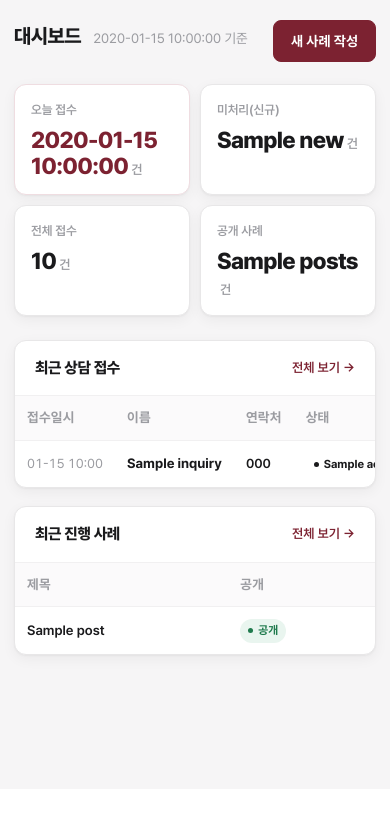
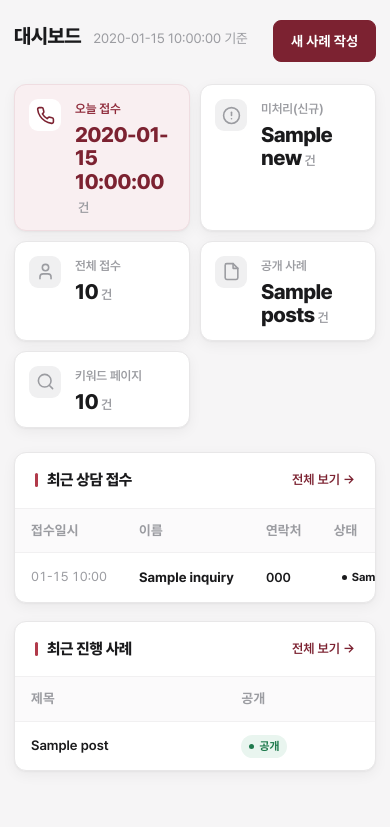
Before and after one commit to Jeongdonghwan/rwas_prj, a Flask app: template app/templates/admin/dashboard.html in a window 390 px wide. Shown: the part 55-882 px from the top of the page. Before the commit the page ends 719 px from the top, so only its background shows below. Run offline with Flask 3, Linux system fonts and the light colour scheme; tables that the repository leaves empty hold one stand-in row (values such as "Sample post"); the template is opened without the code that fills it: values that come from a table or form of the project are taken from there, most other values are stand-ins (such as "Sample title", 1, 10 or a date in 2020).

Commit message:
어드민 화면 정리: 아이콘 칩 통계 + 키워드 현황
공개 사이트에 적용한 디자인 언어(아이콘 칩, 왼쪽 액센트 바)를
어드민에도 맞춰 정보 밀도와 위계를 올렸다.

- 통계 카드에 아이콘 칩과 부제를 넣고, 오늘 접수 카드는 배경까지 틴트.
  "미처리 3건"만 보이던 것을 "연락이 필요합니다"까지 보여준다.
- 키워드 페이지 통계를 대시보드에 추가(11,952건). 이제 사이트에서
  가장 큰 자산인데 대시보드에 없었다.
- 카드 제목 앞에 액센트 바, 숫자에 천 단위 구분, 키워드 세트에
  공개 비율 바.
- 모바일에서 통계 카드가 2열로 정리되도록 조정.

```diff
--- a/app/routes/admin.py
+++ b/app/routes/admin.py
@@ -18,7 +18,7 @@ from flask import (
 from PIL import Image, ImageOps
 
 from app import db
-from app.models import Inquiry, Post
+from app.models import Inquiry, Keyword, Post
 
 bp = Blueprint("admin", __name__, url_prefix="/admin")
 
@@ -63,6 +63,8 @@ def dashboard():
         "today": Inquiry.query.filter(Inquiry.created_at >= today_start).count(),
         "new": Inquiry.query.filter_by(status="new").count(),
         "posts": Post.query.filter_by(is_public=True).count(),
+        "keywords": Keyword.query.filter_by(is_public=True).count(),
+        "keywords_hidden": Keyword.query.filter_by(is_public=False).count(),
     }
     recent = Inquiry.query.order_by(Inquiry.created_at.desc()).limit(8).all()
     posts = Post.query.order_by(Post.published_at.desc()).limit(5).all()
--- a/app/static/css/admin.css
+++ b/app/static/css/admin.css
@@ -222,3 +222,48 @@ tr.editing .ract{opacity:1}
   .phead h1{font-size:20px}
   .tbl th,.tbl td{padding:11px 12px;font-size:13.5px}
 }
+
+
+/* ── 화면 정리 (2026-09-29) ─────────────────────────────────────
+   공개 사이트와 같은 문법을 쓴다: 알약 키커, 왼쪽 액센트 바, 아이콘 칩.
+   정보 밀도를 올리고 시각적 위계를 준다. */
+
+/* 통계 카드 — 아이콘 칩 + 부제, 강조 카드는 배경까지 틴트 */
+.stats{grid-template-columns:repeat(5,1fr)}
+.stat{display:flex;gap:14px;align-items:flex-start;padding:18px 18px 16px}
+.stat .ico{flex:0 0 auto;display:grid;place-items:center;width:38px;height:38px;
+  border-radius:11px;background:var(--gray-soft);color:var(--ink-3)}
+.stat .ico svg{width:19px;height:19px}
+.stat .bd2{min-width:0}
+.stat .lb{margin-bottom:4px}
+.stat .nm{font-size:25px}
+.stat .sub{display:block;font-size:11.5px;color:var(--ink-4);margin-top:3px;
+  white-space:nowrap;overflow:hidden;text-overflow:ellipsis}
+.stat.hl{background:var(--wine-soft);border-color:#efdde1}
+.stat.hl .ico{background:#fff;color:var(--wine)}
+.stat.hl .lb{color:var(--wine-2)}
+
+/* 카드 제목 앞 액센트 바 — 공개 사이트 키커와 같은 문법 */
+.card .ct h2{display:flex;align-items:center;gap:9px}
+.card .ct h2::before{content:"";width:3px;height:14px;border-radius:2px;background:var(--wine-3)}
+
+/* 테이블 밀도 */
+.tbl th{padding:11px 16px}
+.tbl td{padding:12px 16px}
+.tbl .num{font-variant-numeric:tabular-nums}
+
+/* 키워드 세트 행 — 수치를 읽기 쉽게 */
+.kwnum{font-variant-numeric:tabular-nums;font-weight:700;font-size:15px}
+.kwbar{display:block;height:3px;border-radius:2px;background:var(--gray-soft);
+  margin-top:6px;overflow:hidden;max-width:120px}
+.kwbar i{display:block;height:100%;background:var(--ok);border-radius:2px}
+.kwbar.off i{background:var(--ink-4)}
+
+@media (max-width:1200px){ .stats{grid-template-columns:repeat(3,1fr)} }
+@media (max-width:900px){ .stats{grid-template-columns:repeat(2,1fr)} }
+@media (max-width:600px){
+  .stat{padding:14px}
+  .stat .ico{width:32px;height:32px;border-radius:9px}
+  .stat .nm{font-size:21px}
+  .stat .sub{display:none}
+}
--- a/app/templates/admin/dashboard.html
+++ b/app/templates/admin/dashboard.html
@@ -10,11 +10,35 @@
   </div>
 </div>
 
+{% macro aico(d) -%}
+<svg viewBox="0 0 24 24" fill="none" stroke="currentColor" stroke-width="2" stroke-linecap="round" stroke-linejoin="round" aria-hidden="true">{{ d|safe }}</svg>
+{%- endmacro %}
 <div class="stats">
-  <div class="stat hl"><p class="lb">오늘 접수</p><p class="nm">{{ s.today }}<small>건</small></p></div>
-  <div class="stat"><p class="lb">미처리(신규)</p><p class="nm">{{ s.new }}<small>건</small></p></div>
-  <div class="stat"><p class="lb">전체 접수</p><p class="nm">{{ s.total }}<small>건</small></p></div>
-  <div class="stat"><p class="lb">공개 사례</p><p class="nm">{{ s.posts }}<small>건</small></p></div>
+  <div class="stat hl">
+    <span class="ico">{{ aico('<path d="M22 16.92v3a2 2 0 0 1-2.18 2 19.8 19.8 0 0 1-8.63-3.07 19.5 19.5 0 0 1-6-6A19.8 19.8 0 0 1 2.12 4.18 2 2 0 0 1 4.11 2h3a2 2 0 0 1 2 1.72c.13.96.36 1.9.7 2.81a2 2 0 0 1-.45 2.11L8.09 9.91a16 16 0 0 0 6 6l1.27-1.27a2 2 0 0 1 2.11-.45c.91.34 1.85.57 2.81.7A2 2 0 0 1 22 16.92z"/>') }}</span>
+    <div class="bd2"><p class="lb">오늘 접수</p><p class="nm">{{ s.today }}<small>건</small></p>
+      <span class="sub">{{ today }}</span></div>
+  </div>
+  <div class="stat">
+    <span class="ico">{{ aico('<circle cx="12" cy="12" r="10"/><path d="M12 8v4"/><path d="M12 16h.01"/>') }}</span>
+    <div class="bd2"><p class="lb">미처리(신규)</p><p class="nm">{{ s.new }}<small>건</small></p>
+      <span class="sub">{% if s.new %}연락이 필요합니다{% else %}모두 처리됨{% endif %}</span></div>
+  </div>
+  <div class="stat">
+    <span class="ico">{{ aico('<path d="M19 21v-2a4 4 0 0 0-4-4H9a4 4 0 0 0-4 4v2"/><circle cx="12" cy="7" r="4"/>') }}</span>
+    <div class="bd2"><p class="lb">전체 접수</p><p class="nm">{{ "{:,}".format(s.total) }}<small>건</small></p>
+      <span class="sub">누적</span></div>
+  </div>
+  <div class="stat">
+    <span class="ico">{{ aico('<path d="M14 2H6a2 2 0 0 0-2 2v16a2 2 0 0 0 2 2h12a2 2 0 0 0 2-2V8z"/><path d="M14 2v6h6"/>') }}</span>
+    <div class="bd2"><p class="lb">공개 사례</p><p class="nm">{{ s.posts }}<small>건</small></p>
+      <span class="sub">게시판 노출 중</span></div>
+  </div>
+  <div class="stat">
+    <span class="ico">{{ aico('<circle cx="11" cy="11" r="8"/><path d="m21 21-4.3-4.3"/>') }}</span>
+    <div class="bd2"><p class="lb">키워드 페이지</p><p class="nm">{{ "{:,}".format(s.keywords) }}<small>건</small></p>
+      <span class="sub">{% if s.keywords_hidden %}{{ "{:,}".format(s.keywords_hidden) }}건 비공개{% else %}전체 공개 중{% endif %}</span></div>
+  </div>
 </div>
 
 <div class="card">
```
Also changed, not shown: app/templates/admin/keywords.html (+5 -4 lines).
